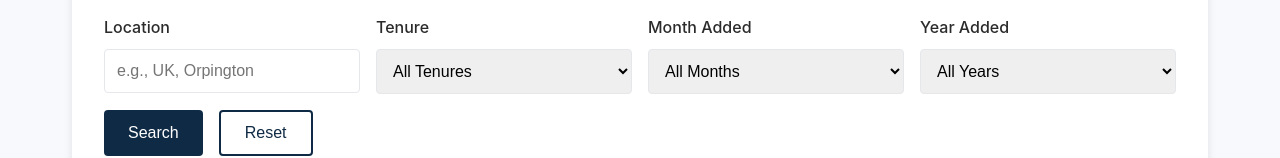
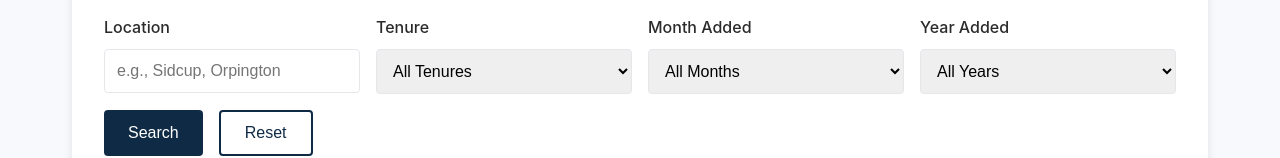
Before and after one commit to pasantharupathi/Propify, a React (Vite) app: page /properties in a window 1280 px wide. Shown: the part 297-455 px from the top of the page. Built offline with nearby package versions, Linux system fonts and the light colour scheme.

Commit message:
update code

```diff
--- a/src/components/SearchForm.jsx
+++ b/src/components/SearchForm.jsx
@@ -110,7 +110,7 @@ const SearchForm = ({ onSearch, initialFilters = {} }) => {
             name="location"
             value={filters.location}
             onChange={handleChange}
-            placeholder="e.g., UK, Orpington"
+            placeholder="e.g., Sidcup, Orpington"
             maxLength="50"
           />
         </div>
```
